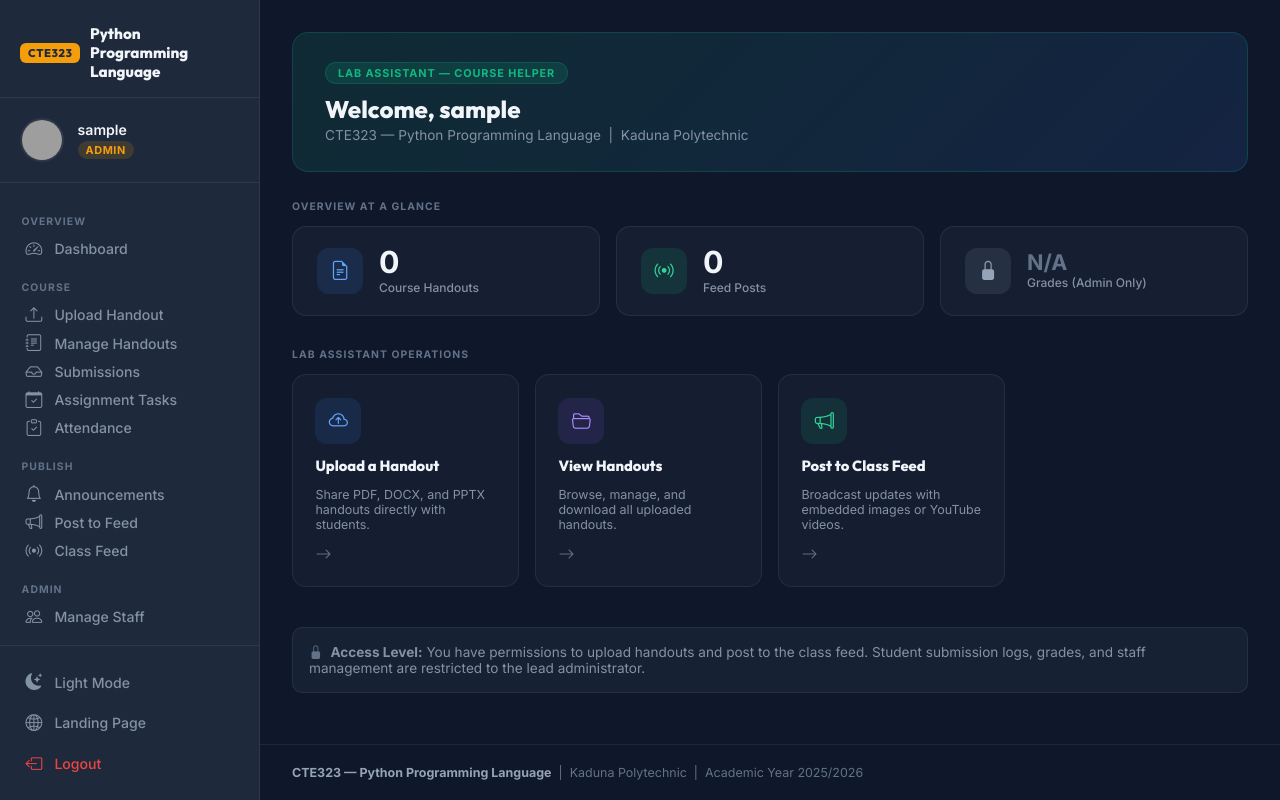
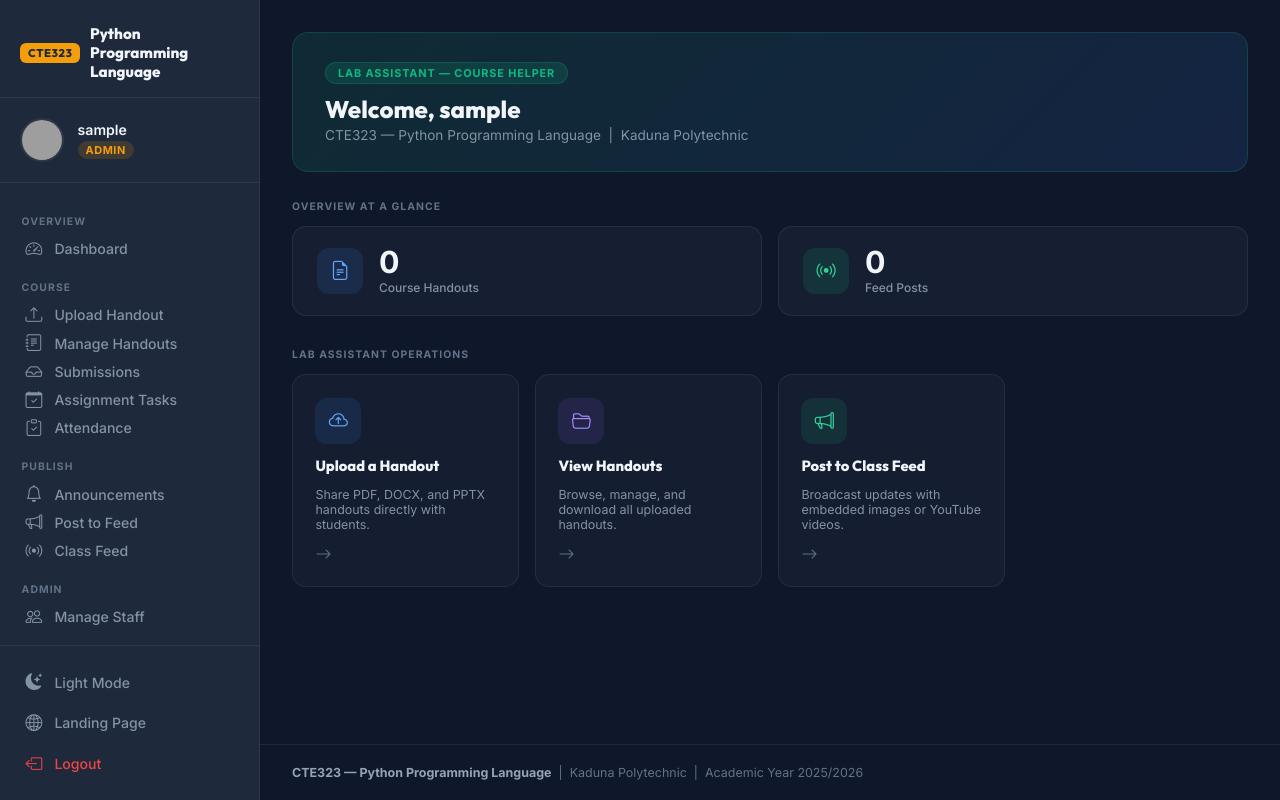
Before and after one commit to baabz/CTE323_LMS, a Flask app: page /sub-teacher/dashboard in a window 1280 px wide. Run offline with Flask 3, Linux system fonts and the light colour scheme; the visitor is signed in with stand-in values (Sample User, id 1); data that the repository does not hold is empty; some libraries are stand-ins or nearby versions; grey boxes are pictures that could not be loaded.

Commit message:
Remove restriction banners and placeholder stats from Lab Assistant dashboard to improve visual professionalism

```diff
--- a/templates/sub_teacher/dashboard.html
+++ b/templates/sub_teacher/dashboard.html
@@ -72,11 +72,6 @@
     <div><div class="kpi-value">{{ feed_count }}</div><div class="kpi-label">Feed Posts</div></div>
   </div>
 
-  <div class="kpi">
-    <div class="kpi-icon" style="background:rgba(148,163,184,0.12);color:#94a3b8;"><i class="bi bi-lock-fill"></i></div>
-    <div><div class="kpi-value" style="font-size: 1.35rem; color:var(--text-muted);">N/A</div><div class="kpi-label">Grades (Admin Only)</div></div>
-  </div>
-
 </div>
 
 {# Quick Actions Grid #}
@@ -112,10 +107,4 @@
 
 </div>
 
-{# Access restriction notice #}
-<div class="mt-4 p-3 rounded" style="margin-top: 2.5rem; padding: 1rem; border-radius: 10px; background:rgba(148,163,184,0.07); border: 1px solid var(--border); color:var(--text-secondary); font-size:0.85rem;">
-  <i class="bi bi-lock-fill me-1" style="color:var(--text-muted); margin-right: 0.25rem;"></i>
-  <strong>Access Level:</strong> You have permissions to upload handouts and post to the class feed. Student submission logs, grades, and staff management are restricted to the lead administrator.
-</div>
-
 {% endblock %}
```
